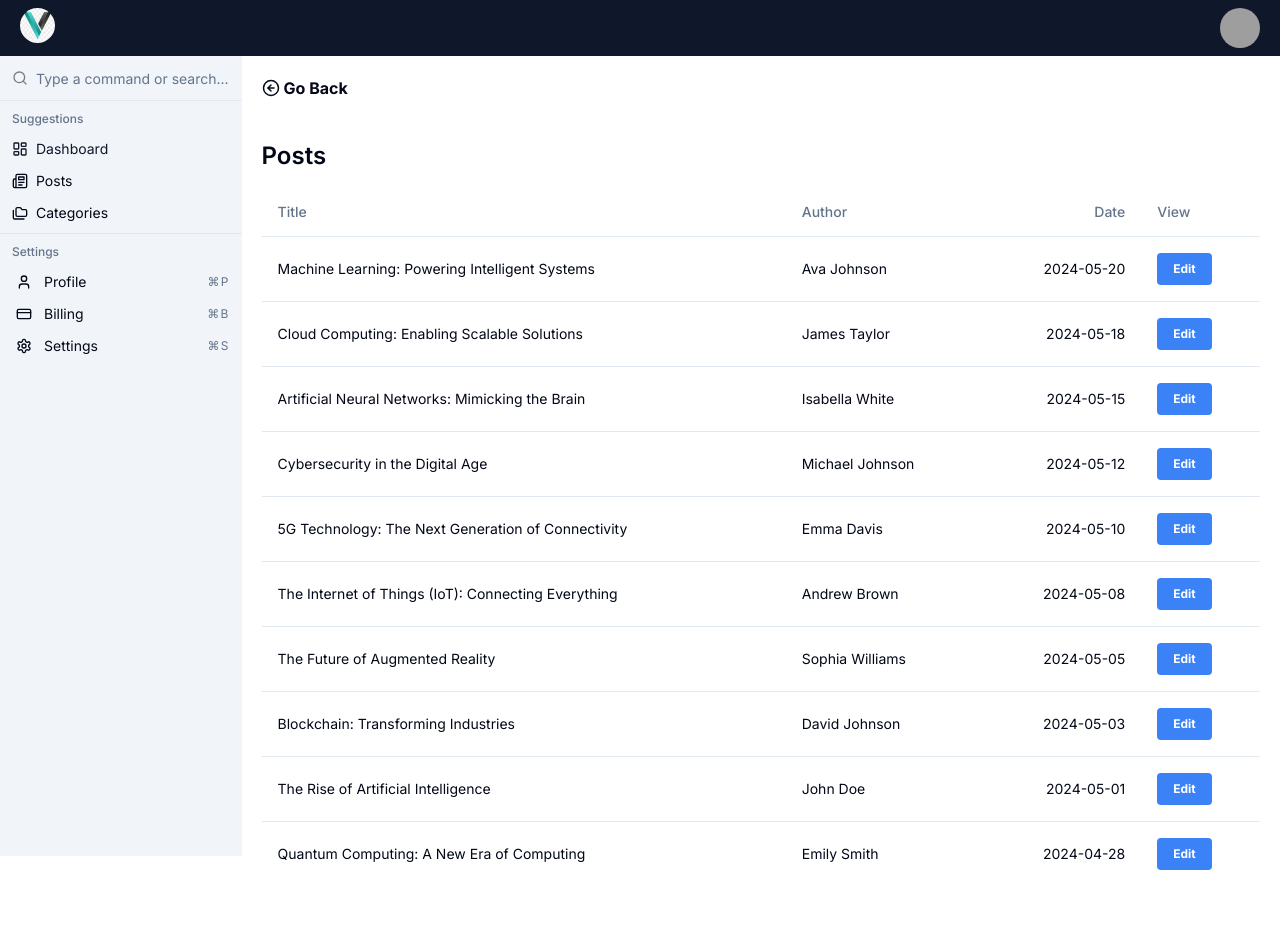
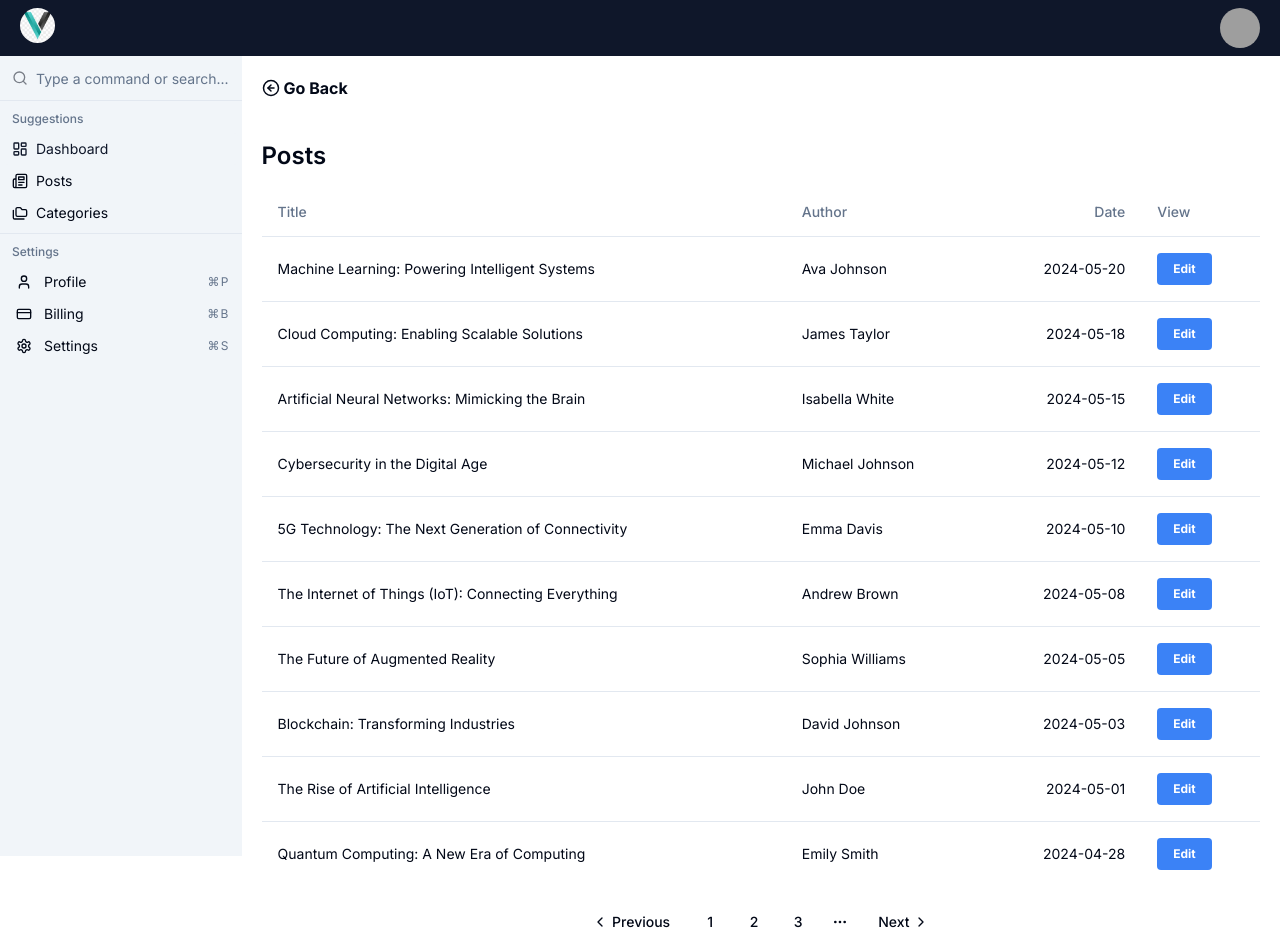
Before and after one commit to VaheStepanyan100/dashboard, a Next.js app: page /posts in a window 1280 px wide. Shown: the top 952 px of the page. Before the commit the page ends 922 px from the top, so only its background shows below. Built offline with nearby package versions, Linux system fonts and the light colour scheme; grey boxes are pictures that could not be loaded.

Commit message:
Implement PostsPagination

```diff
--- a/app/(main)/posts/page.tsx
+++ b/app/(main)/posts/page.tsx
@@ -1,10 +1,12 @@
 import BackButton from "@/components/BackButton";
+import PostsPagination from "@/components/posts/PostsPagination";
 import PostsTable from "@/components/posts/PostsTable";
 
 const PostsPage = () => {
   return ( <>
     <BackButton text="Go Back" link="/" />
     <PostsTable />
+    <PostsPagination />
   </> );
 }
 
--- /dev/null
+++ b/components/posts/PostsPagination.tsx
@@ -0,0 +1,37 @@
+import {
+  Pagination,
+  PaginationContent,
+  PaginationEllipsis,
+  PaginationItem,
+  PaginationLink,
+  PaginationNext,
+  PaginationPrevious,
+} from '@/components/ui/pagination';
+
+const PostsPagination = () => {
+  return (
+    <Pagination>
+      <PaginationContent>
+        <PaginationItem>
+          <PaginationPrevious href="#" />
+        </PaginationItem>
+        <PaginationItem>
+          <PaginationLink href="#">1</PaginationLink>
+        </PaginationItem>
+        <PaginationItem>
+          <PaginationLink href="#">2</PaginationLink>
+        </PaginationItem>
+        <PaginationItem>
+          <PaginationLink href="#">3</PaginationLink>
+        </PaginationItem>
+        <PaginationItem>
+          <PaginationEllipsis />
+        </PaginationItem>
+        <PaginationItem>
+          <PaginationNext href="#" />
+        </PaginationItem>
+      </PaginationContent>
+    </Pagination>
+  );
+};
+export default PostsPagination;
```
